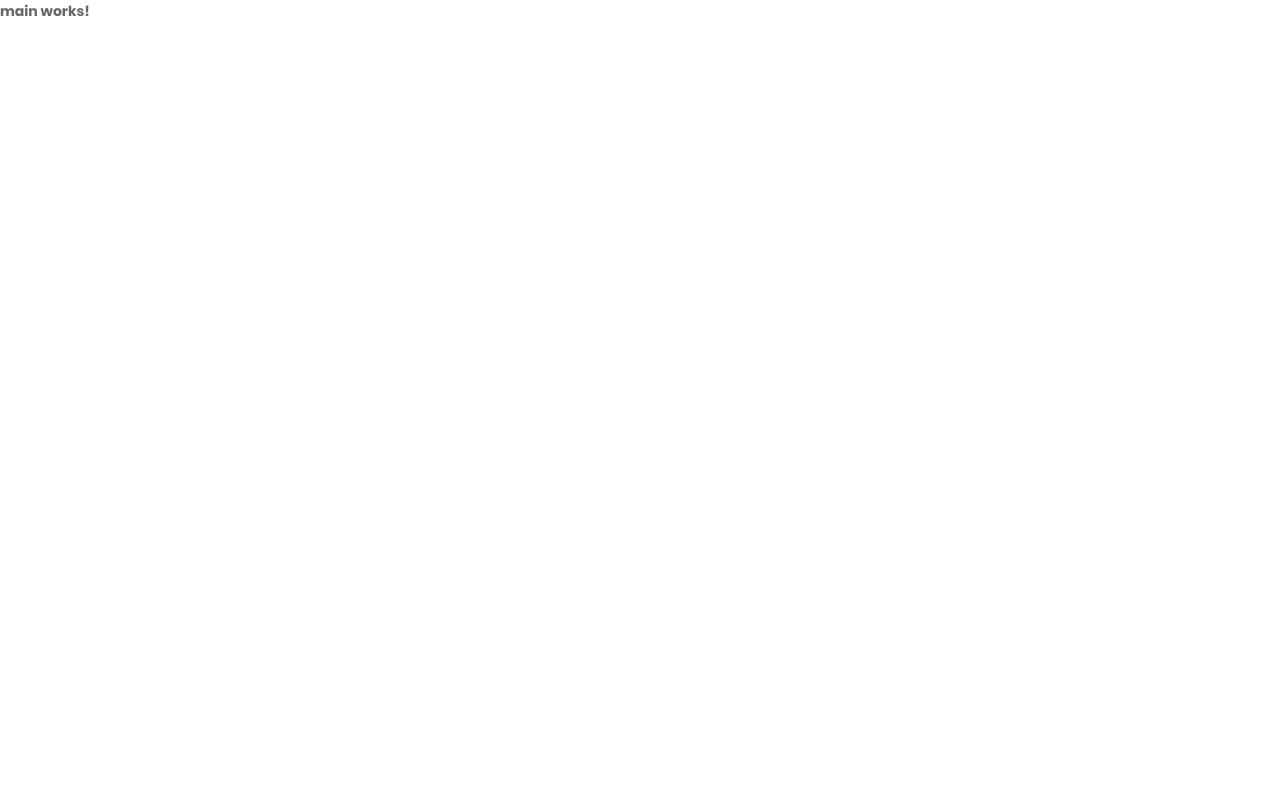
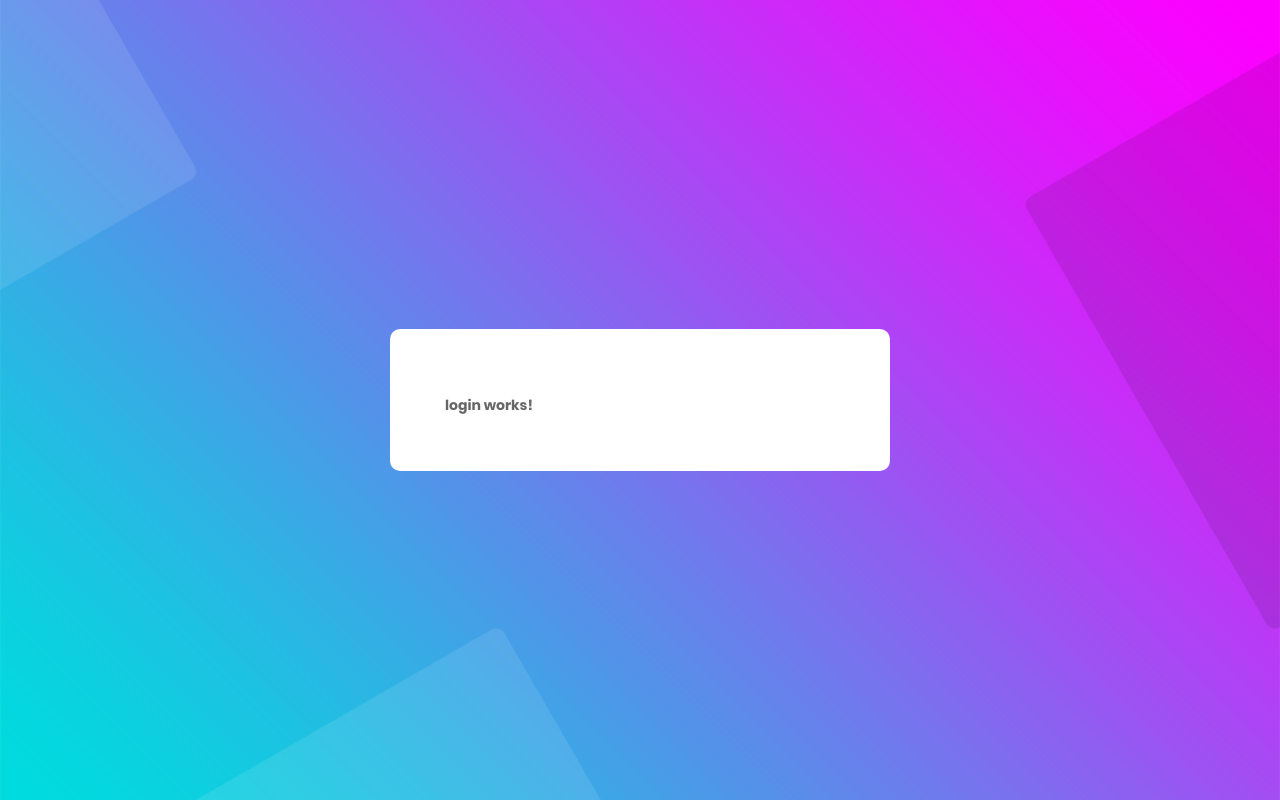
Before and after one commit to AbregoDev/authApp, an Angular app: page /auth/login in a window 1280 px wide. Built offline with nearby package versions, Linux system fonts and the light colour scheme.

Commit message:
Router outlet at main

```diff
--- a/src/app/auth/pages/main/main.component.html
+++ b/src/app/auth/pages/main/main.component.html
@@ -1 +1,7 @@
-<p>main works!</p>
+<div class="limiter">
+  <div class="container-login100" style="background-image: url('../../../../assets/images/bg-01.jpg');">
+    <div class="wrap-login100 p-l-55 p-r-55 p-t-65 p-b-54">
+      <router-outlet></router-outlet>
+    </div>
+  </div>
+</div>
```
